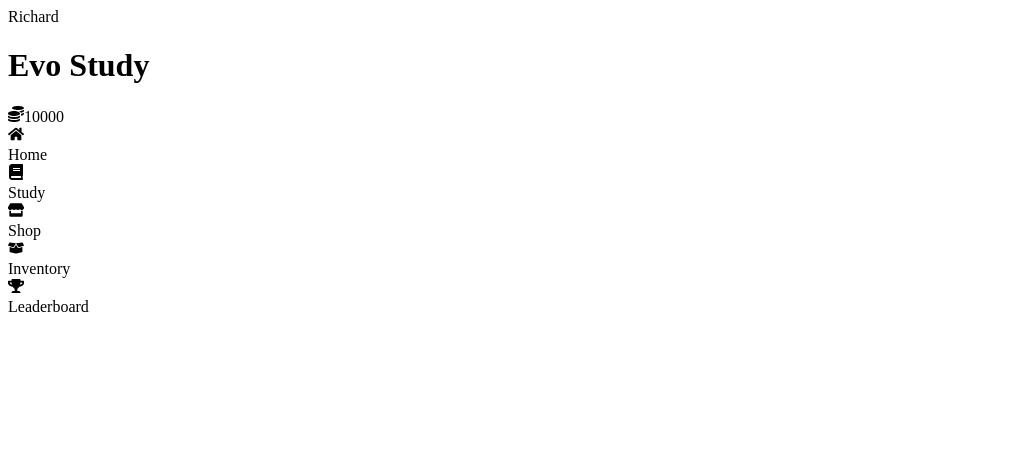
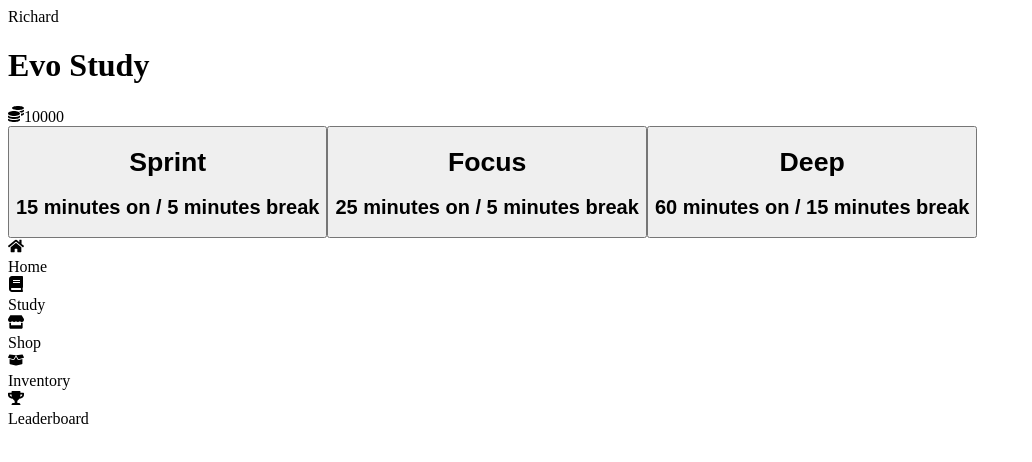
Before and after one commit to richj04/workout-timer, a React (Create React App) app: page / in a window 1280 px wide. Both pictures are taken after a click on the element "Study". Shown: the top 462 px of the page, without its empty margins (0-1032 px from the left). Built offline with nearby package versions, Linux system fonts and the light colour scheme.

Commit message:
study screen buttons added, need timer logic

```diff
--- a/src/App.js
+++ b/src/App.js
@@ -5,6 +5,7 @@ import { gachaCalculator } from './utils/gachaCalculator';
 import HomePage from './pages/HomePage';
 import ShopPage from './pages/ShopPage';
 import InventoryPage from './pages/InventoryPage';
+import StudyPage from './pages/StudyPage';
 import { seedDecoder } from './utils/seedDecoder';
 import { FaHome, FaBook, FaStore, FaBoxOpen, FaTrophy, FaCoins } from 'react-icons/fa';
 
@@ -24,22 +25,21 @@ function App() {
   // ========== FUNCTIONS ==========
 
   //10 min on 5 min off
-  function smallStudy(){
+  function finishSmallStudy(){
     const newStreaks = streakCalculator(streaks, "small");
     setDisplayStreak(newStreaks.small);
     setStreaks(newStreaks);
     setGold(gold + studyTimeToGoldSmall(newStreaks.small));
-
   }
   //25 min on 5 min off
-  function mediumStudy(){
+  function finishMediumStudy(){
     const newStreaks = streakCalculator(streaks, "medium");
     setDisplayStreak(newStreaks.medium);
     setStreaks(newStreaks);
     setGold(gold + studyTimeToGoldMedium(newStreaks.medium));
   }
   //50 min on 10 min off
-  function largeStudy(){
+  function finishLargeStudy(){
     const newStreaks = streakCalculator(streaks, "large");
     setDisplayStreak(newStreaks.large);
     setStreaks(newStreaks);
@@ -78,20 +78,23 @@ function App() {
   const [currentPage, setCurrentPage] = useState('HomePage');
 
   if (currentPage === 'HomePage') {
-      PageComponent = (
+    PageComponent = (
         <HomePage
           username="Richard"
           gold={gold}
           onStartStudy={() => setCurrentPage('Study')}
           seed={displaySeed}
-        />);
+    />);
   }else if (currentPage === 'StudyPage') {
-
+    PageComponent = (
+      <StudyPage />
+    );
   }else if (currentPage === 'ShopPage') {
     PageComponent = (
       <ShopPage
         buyBasicChest={buyBasicChest}
         buyAdvancedChest={buyAdvancedChest}
+        buyGold={setGold}
       />
     );
     console.log("test");
@@ -104,35 +107,6 @@ function App() {
     );
   }
 
-
-
-  // ========== DISPLAY ==========
-  /**
-   * return (
-    <div style={{ padding: '20px' }}>
-      <h1>Evo Study</h1>
-      <h2>You have this much: {gold} gold</h2>
-      <h2>Your current streak is: {displayStreak}</h2>
-      {Your code goes here }
-      <button onClick={() => mediumStudy()}>
-        click me for 30 min study
-      </button>
-      <button onClick={() => smallStudy()}>
-        click me for 15 min study
-      </button>
-      <button onClick={() => largeStudy()}>
-        click me for 60 min study
-      </button>
-      <button onClick={() => buyBasicChest()}>
-        Click me for basic chest 100 gold
-      </button>
-      <button onClick={() => buyAdvancedChest()}>
-        Click me for basic chest 1000 gold
-      </button>
-    </div>
-      );
-
-   **/
   return (
     <div>
       {/* ===== Top Bar ===== */}
--- a/src/index.css
+++ b/src/index.css
@@ -236,33 +236,22 @@
 
 @keyframes legendaryFloat {
   0%, 100% {
-    transform: translateY(0px) scale(1);
+    transform: translateY(1.5px) scale(1);
   }
   50% {
-    transform: translateY(-3px) scale(1.02);
+    transform: translateY(-1.5px) scale(1.1);
   }
 }
 
 
 @keyframes legendaryParticles {
-  0% {
+  0%, 100% {
     opacity: 0.9;
-    transform: translate(-10px, 0) rotate(0deg) scale(1);
-  }
-  25% {
-    opacity: 1;
-    transform: translate(0, -10px) rotate(90deg) scale(1.1);
+    transform: translate(0, -15px) rotate(90deg) scale(1);
   }
   50% {
-    opacity: 0.9;
-    transform: translate(10px, 0) rotate(180deg) scale(1);
+    opacity: 1;
+    transform: translate(0, 15px) rotate(270deg) scale(1.1);
   }
-  75% {
-    opacity: 1;
-    transform: translate(0, 10px) rotate(270deg) scale(1.1);
-  }
-  100% {
-    opacity: 0.9;
-    transform: translate(-10px, 0) rotate(360deg) scale(1);
-  }
+
 }
--- a/src/pages/InventoryPage.jsx
+++ b/src/pages/InventoryPage.jsx
@@ -1,11 +1,31 @@
 import React from 'react';
+import { seedDecoder } from '../utils/seedDecoder';
 
 export default function InventoryPage({ allChimera, setDisplaySeed }){
 
+    const decodedChimeras = [];
+    for(let chimeraSeed of allChimera){
+        decodedChimeras.push(seedDecoder(chimeraSeed));
+    }
+    //need to display label title
+    //then next line display -> A fusion between a blank blank and blank
+    //when you click button run function that runs setDisplaySeed
+
+    console.log(decodedChimeras);
+
+
     return(
-        <div className="flex justify-center">
-            <button className="px-8 py-3 rounded-full border border-black/40
-            font-medium transition active:scale-95"> test </button>
+        <div className="flex flex-col items-center p-2 pb-16">
+            {decodedChimeras.map((chimera, index) => (
+                <div key={index}>
+                    <button className="px-8 py-3 rounded-full border border-black/40
+                    font-medium transition active:scale-95"
+                    onClick={() => setDisplaySeed(chimera)}>
+                          <h2>{chimera[0]["label"]} {chimera[1]["label"]} {chimera[2]["label"]} {chimera[0]["namePart"]}{chimera[1]["namePart"]}{chimera[2]["namePart"]}</h2>
+                          <h3>A fusion between: {chimera[0]["sprite"]}, {chimera[1]["sprite"]}, {chimera[2]["sprite"]}</h3>
+                    </button>
+                </div>
+            ))}
         </div>
     );
 }
--- a/src/pages/ShopPage.jsx
+++ b/src/pages/ShopPage.jsx
@@ -1,6 +1,6 @@
 import React from 'react';
 
-export default function ShopPage({ buyBasicChest, buyAdvancedChest }){
+export default function ShopPage({ buyBasicChest, buyAdvancedChest, buyGold }){
     return(
         <div>
             <h1>Shop</h1>
@@ -20,8 +20,8 @@ export default function ShopPage({ buyBasicChest, buyAdvancedChest }){
             <div>
                 <h2>Support Me!</h2>
 
-                <button onClick={() => buyBasicChest()} className="bg-blue-500 text-white px-6 py-3 rounded-lg shadow hover:bg-blue-600 transition">
-                    $1.00 - 10,000 Gold
+                <button onClick={() => buyGold(9007199254740991)} className="bg-blue-500 text-white px-6 py-3 rounded-lg shadow hover:bg-blue-600 transition">
+                    INFINITE GOLD BUTTON
                 </button>
             </div>
         </div>
--- a/src/pages/StudyPage.jsx
+++ b/src/pages/StudyPage.jsx
@@ -0,0 +1,65 @@
+import React from 'react';
+
+export default function StudyPage(){
+
+    return(
+        <div className="flex flex-col items-center">
+            <StudyButtons />
+        </div>
+    );
+}
+
+export function StudyButtons(){
+    return(
+    <div className="flex flex-col gap-4 w-full max-w-md">
+        <button className="group relative overflow-hidden bg-gradient-to-br from-blue-500 to-blue-600
+            hover:from-blue-600 hover:to-blue-700 text-white rounded-2xl p-6
+            transition-all duration-300 hover:scale-105 hover:shadow-2xl active:scale-95
+            border border-blue-400/20">
+            <div className="flex flex-col items-center gap-1">
+            <h1 className="text-2xl font-bold">Sprint</h1>
+            <h2 className="text-sm opacity-90">15 minutes on / 5 minutes break</h2>
+            </div>
+            <div className="absolute inset-0 bg-white/10 opacity-0 group-hover:opacity-100
+            transition-opacity duration-300"></div>
+        </button>
+
+        <button className="group relative overflow-hidden bg-gradient-to-br from-purple-500 to-purple-600
+            hover:from-purple-600 hover:to-purple-700 text-white rounded-2xl p-6
+            transition-all duration-300 hover:scale-105 hover:shadow-2xl active:scale-95
+            border border-purple-400/20">
+            <div className="flex flex-col items-center gap-1">
+            <h1 className="text-2xl font-bold">Focus</h1>
+            <h2 className="text-sm opacity-90">25 minutes on / 5 minutes break</h2>
+            </div>
+            <div className="absolute inset-0 bg-white/10 opacity-0 group-hover:opacity-100
+            transition-opacity duration-300"></div>
+        </button>
+
+        <button className="group relative overflow-hidden bg-gradient-to-br from-indigo-500 to-indigo-600
+            hover:from-indigo-600 hover:to-indigo-700 text-white rounded-2xl p-6
+            transition-all duration-300 hover:scale-105 hover:shadow-2xl active:scale-95
+            border border-indigo-400/20">
+            <div className="flex flex-col items-center gap-1">
+            <h1 className="text-2xl font-bold">Deep</h1>
+            <h2 className="text-sm opacity-90">60 minutes on / 15 minutes break</h2>
+            </div>
+            <div className="absolute inset-0 bg-white/10 opacity-0 group-hover:opacity-100
+            transition-opacity duration-300"></div>
+        </button>
+    </div>
+    );
+
+}
+
+export function SmallStudy(){
+
+}
+
+export function MediumStudy(){
+
+}
+
+export function LargeStudy(){
+
+}
```
